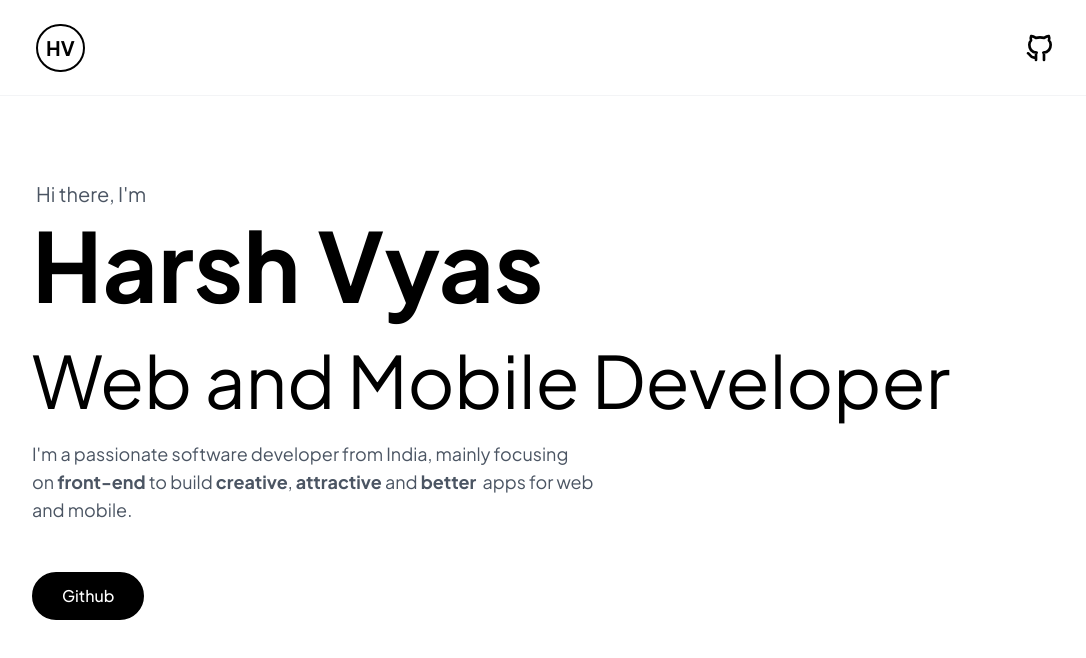
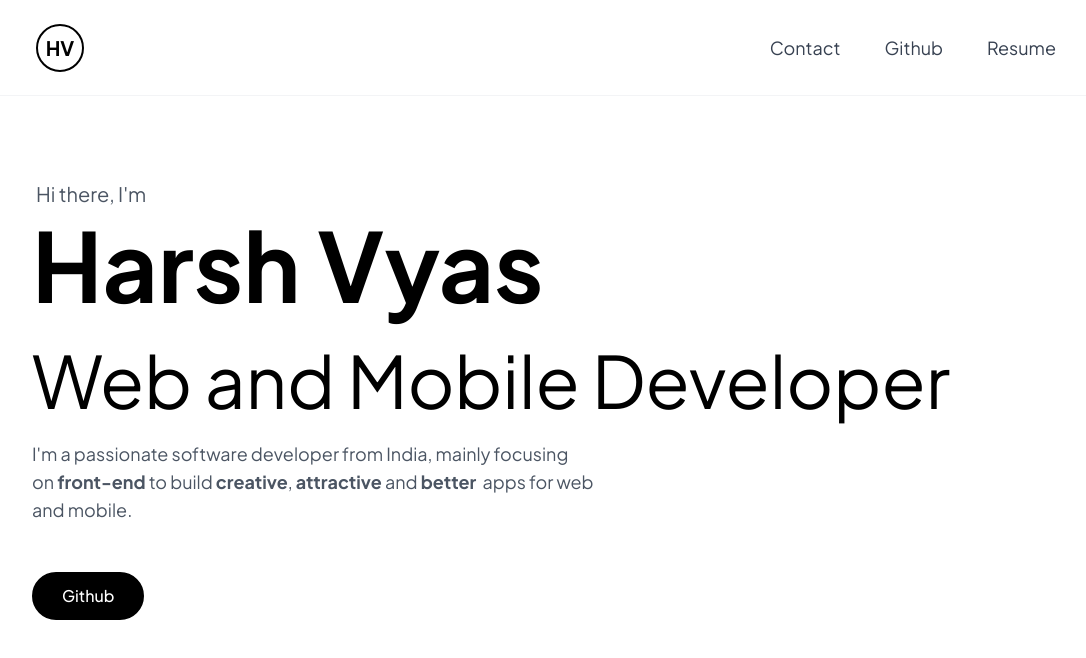
Before and after one commit to hrvsdev/hrvs, a Next.js app: page / in a window 1280 px wide. Shown: the top 658 px of the page, without its empty margins (96-1182 px from the left). Built offline with nearby package versions, Linux system fonts and the light colour scheme.

Commit message:
completed temp navbar

```diff
--- a/components/Navbar/Navbar.tsx
+++ b/components/Navbar/Navbar.tsx
@@ -1,13 +1,34 @@
-import { TbBrandGithub } from "react-icons/tb";
+import Link from "next/link";
+
+import { IconBrandGithub, IconMail, IconNotes } from "@tabler/icons";
 
 export default function Navbar() {
   return (
-    <nav className="fixed flex justify-center items-center h-24 px-6 border-b border-gray-100 w-full">
+    <nav className="fixed flex justify-center items-center h-20 sm:h-24 px-6 border-b border-gray-100 w-full">
       <div className="flex justify-between items-center pl-1 max-w-5xl w-full">
-        <div className="text-xl font-bold p-2 border-2 border-black rounded-full">HV</div>
-        <div className="flex gap-12">
-          <a href="/github">
-            <TbBrandGithub size="32" title="Github" />
+        <Link href="/">
+          <a className="text-xl font-bold w-12 h-12 flex items-center justify-center border-2 border-black rounded-full">
+            HV
+          </a>
+        </Link>
+        <div className="flex items-center gap-8 sm:gap-11">
+          <a
+            href="/hi"
+            className="text-gray-700 hover:text-black transition-all sm:transition-none active:translate-y-0.5">
+            <span className="text-lg hidden sm:inline-block link-underline">Contact</span>
+            <IconMail className="sm:hidden" size="28"/>
+          </a>
+          <a
+            href="/github"
+            className="text-gray-700 hover:text-black transition-all sm:transition-none active:translate-y-0.5">
+            <span className="text-lg hidden sm:inline-block link-underline">Github</span>
+            <IconBrandGithub className="sm:hidden" size="28"/>
+          </a>
+          <a
+            href="/resume"
+            className="text-gray-700 hover:text-black transition-all sm:transition-none active:translate-y-0.5">
+            <span className="text-lg hidden sm:inline-block link-underline">Resume</span>
+            <IconNotes className="sm:hidden" size="28" />
           </a>
         </div>
       </div>
--- a/package.json
+++ b/package.json
@@ -13,6 +13,7 @@
   },
   "devDependencies": {
     "@svgr/webpack": "^6.5.0",
+    "@tabler/icons": "^1.106.0",
     "@types/node": "18.11.0",
     "@types/react": "18.0.21",
     "@types/react-dom": "18.0.6",
--- a/styles/globals.css
+++ b/styles/globals.css
@@ -8,3 +8,12 @@
   font-family: Plus Jakarta Sans, -apple-system, BlinkMacSystemFont, Segoe UI, Roboto,
     Oxygen, Ubuntu, Cantarell, Fira Sans, Droid Sans, Helvetica Neue, sans-serif;
 }
+
+.link-underline {
+  background: linear-gradient(currentColor 0 0) 0 100% / var(--d, 0) 2px no-repeat;
+  transition: 250ms ease-out;
+}
+
+.link-underline:hover {
+  --d: 100%;
+}
```
Also changed, not shown: 2 other files (tests, documents, lock files or other folders).
